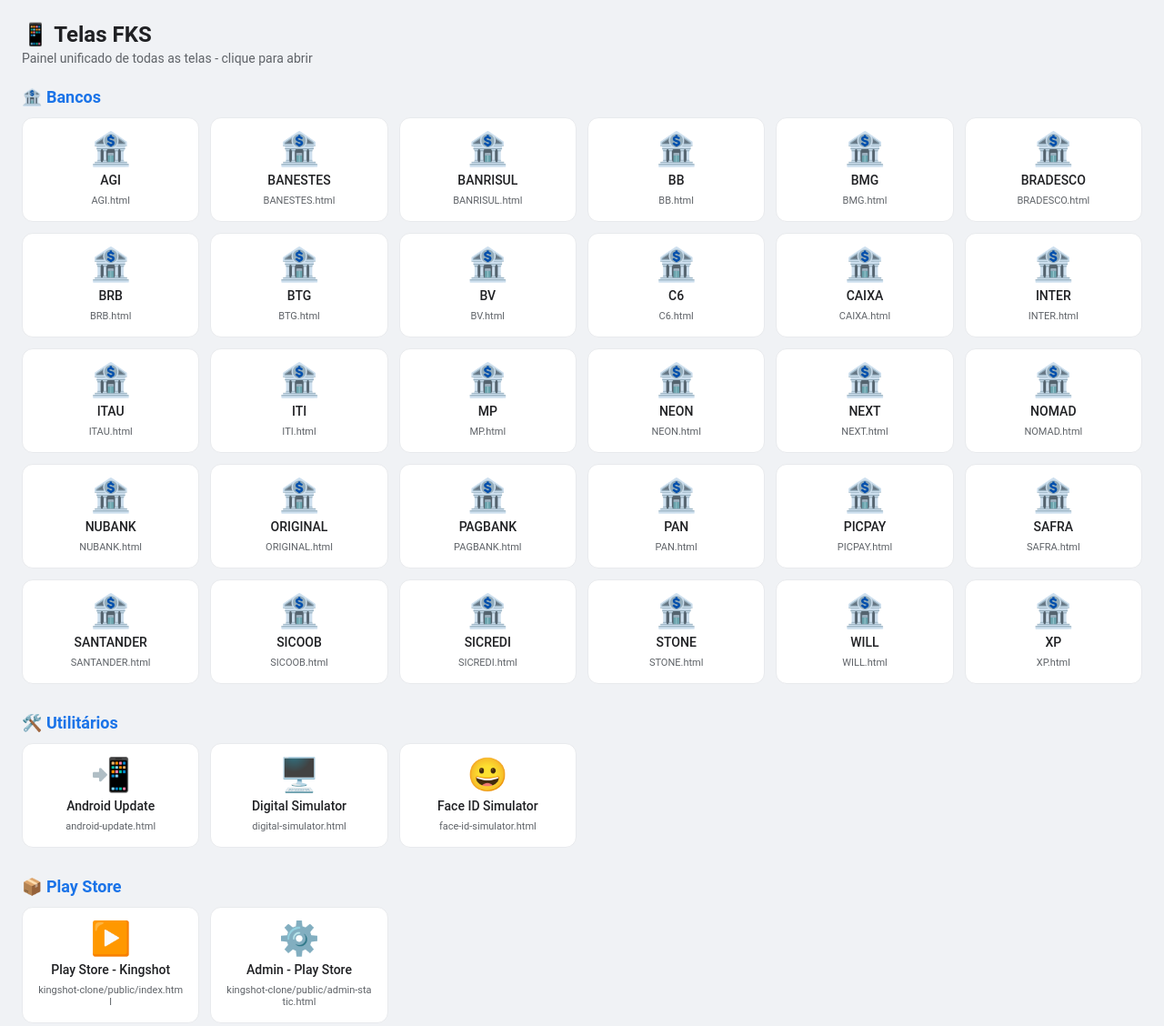
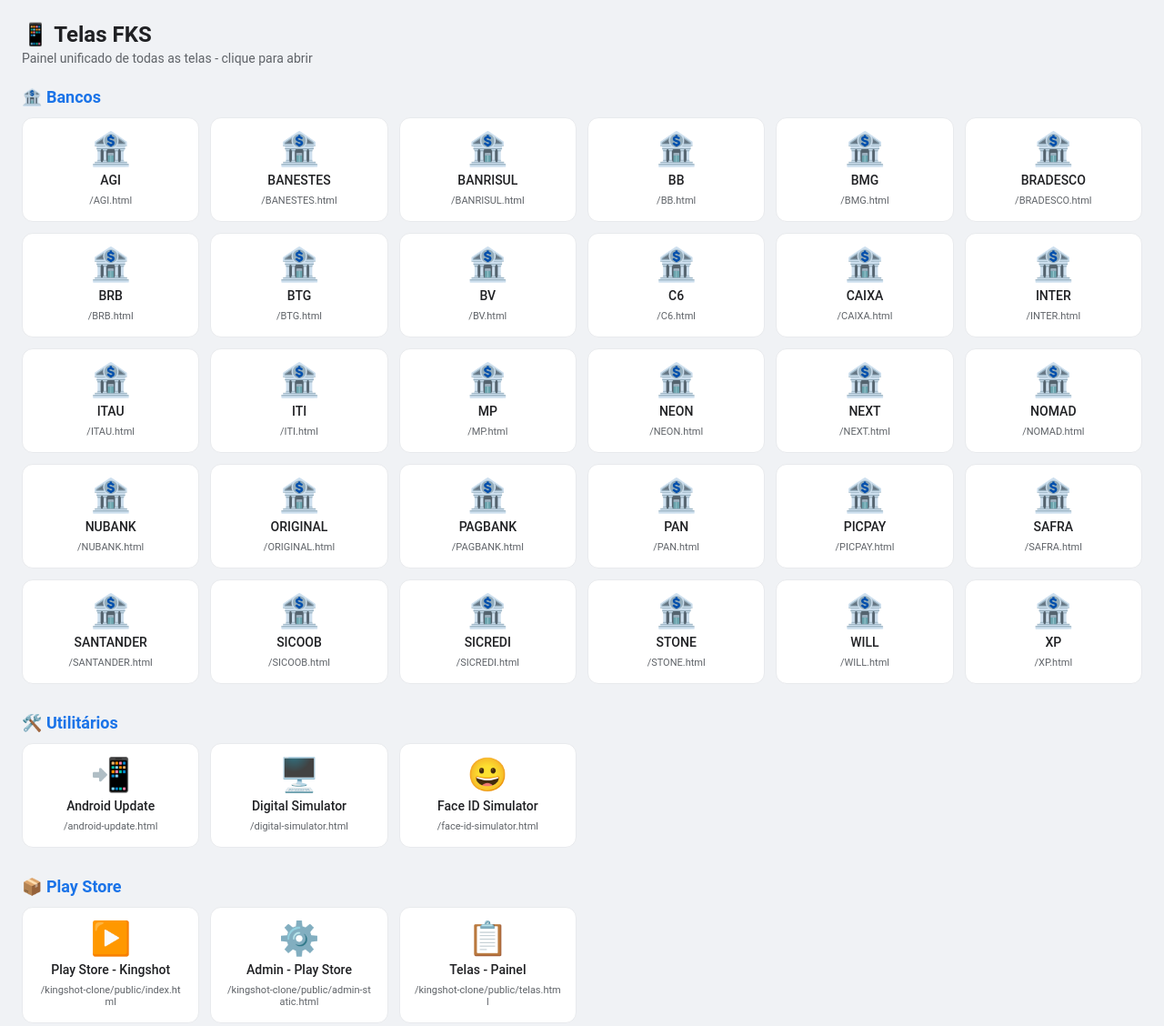
Before and after one commit to daisyfariashot-ai/telsaks, a website: page kingshot-clone/public/telas.html in a window 1280 px wide. Shown: the whole page at 91% size. Drawn offline with Linux system fonts and the light colour scheme.

Commit message:
fix: use absolute paths in telas dashboard links

```diff
--- a/kingshot-clone/public/telas.html
+++ b/kingshot-clone/public/telas.html
@@ -39,48 +39,51 @@ h1 { font-size:24px; margin-bottom:4px; }
 </div>
 
 <script>
+var base = '/';
 var banks = [
-  {name:"AGI", file:"AGI.html", emoji:"🏦"},
-  {name:"BANESTES", file:"BANESTES.html", emoji:"🏦"},
-  {name:"BANRISUL", file:"BANRISUL.html", emoji:"🏦"},
-  {name:"BB", file:"BB.html", emoji:"🏦"},
-  {name:"BMG", file:"BMG.html", emoji:"🏦"},
-  {name:"BRADESCO", file:"BRADESCO.html", emoji:"🏦"},
-  {name:"BRB", file:"BRB.html", emoji:"🏦"},
-  {name:"BTG", file:"BTG.html", emoji:"🏦"},
-  {name:"BV", file:"BV.html", emoji:"🏦"},
-  {name:"C6", file:"C6.html", emoji:"🏦"},
-  {name:"CAIXA", file:"CAIXA.html", emoji:"🏦"},
-  {name:"INTER", file:"INTER.html", emoji:"🏦"},
-  {name:"ITAU", file:"ITAU.html", emoji:"🏦"},
-  {name:"ITI", file:"ITI.html", emoji:"🏦"},
-  {name:"MP", file:"MP.html", emoji:"🏦"},
-  {name:"NEON", file:"NEON.html", emoji:"🏦"},
-  {name:"NEXT", file:"NEXT.html", emoji:"🏦"},
-  {name:"NOMAD", file:"NOMAD.html", emoji:"🏦"},
-  {name:"NUBANK", file:"NUBANK.html", emoji:"🏦"},
-  {name:"ORIGINAL", file:"ORIGINAL.html", emoji:"🏦"},
-  {name:"PAGBANK", file:"PAGBANK.html", emoji:"🏦"},
-  {name:"PAN", file:"PAN.html", emoji:"🏦"},
-  {name:"PICPAY", file:"PICPAY.html", emoji:"🏦"},
-  {name:"SAFRA", file:"SAFRA.html", emoji:"🏦"},
-  {name:"SANTANDER", file:"SANTANDER.html", emoji:"🏦"},
-  {name:"SICOOB", file:"SICOOB.html", emoji:"🏦"},
-  {name:"SICREDI", file:"SICREDI.html", emoji:"🏦"},
-  {name:"STONE", file:"STONE.html", emoji:"🏦"},
-  {name:"WILL", file:"WILL.html", emoji:"🏦"},
-  {name:"XP", file:"XP.html", emoji:"🏦"},
+  {name:"AGI", file:base+"AGI.html", emoji:"🏦"},
+  {name:"BANESTES", file:base+"BANESTES.html", emoji:"🏦"},
+  {name:"BANRISUL", file:base+"BANRISUL.html", emoji:"🏦"},
+  {name:"BB", file:base+"BB.html", emoji:"🏦"},
+  {name:"BMG", file:base+"BMG.html", emoji:"🏦"},
+  {name:"BRADESCO", file:base+"BRADESCO.html", emoji:"🏦"},
+  {name:"BRB", file:base+"BRB.html", emoji:"🏦"},
+  {name:"BTG", file:base+"BTG.html", emoji:"🏦"},
+  {name:"BV", file:base+"BV.html", emoji:"🏦"},
+  {name:"C6", file:base+"C6.html", emoji:"🏦"},
+  {name:"CAIXA", file:base+"CAIXA.html", emoji:"🏦"},
+  {name:"INTER", file:base+"INTER.html", emoji:"🏦"},
+  {name:"ITAU", file:base+"ITAU.html", emoji:"🏦"},
+  {name:"ITI", file:base+"ITI.html", emoji:"🏦"},
+  {name:"MP", file:base+"MP.html", emoji:"🏦"},
+  {name:"NEON", file:base+"NEON.html", emoji:"🏦"},
+  {name:"NEXT", file:base+"NEXT.html", emoji:"🏦"},
+  {name:"NOMAD", file:base+"NOMAD.html", emoji:"🏦"},
+  {name:"NUBANK", file:base+"NUBANK.html", emoji:"🏦"},
+  {name:"ORIGINAL", file:base+"ORIGINAL.html", emoji:"🏦"},
+  {name:"PAGBANK", file:base+"PAGBANK.html", emoji:"🏦"},
+  {name:"PAN", file:base+"PAN.html", emoji:"🏦"},
+  {name:"PICPAY", file:base+"PICPAY.html", emoji:"🏦"},
+  {name:"SAFRA", file:base+"SAFRA.html", emoji:"🏦"},
+  {name:"SANTANDER", file:base+"SANTANDER.html", emoji:"🏦"},
+  {name:"SICOOB", file:base+"SICOOB.html", emoji:"🏦"},
+  {name:"SICREDI", file:base+"SICREDI.html", emoji:"🏦"},
+  {name:"STONE", file:base+"STONE.html", emoji:"🏦"},
+  {name:"WILL", file:base+"WILL.html", emoji:"🏦"},
+  {name:"XP", file:base+"XP.html", emoji:"🏦"},
 ];
 
+var pbase = '/kingshot-clone/public/';
 var utils = [
-  {name:"Android Update", file:"android-update.html", emoji:"📲"},
-  {name:"Digital Simulator", file:"digital-simulator.html", emoji:"🖥️"},
-  {name:"Face ID Simulator", file:"face-id-simulator.html", emoji:"😀"},
+  {name:"Android Update", file:base+"android-update.html", emoji:"📲"},
+  {name:"Digital Simulator", file:base+"digital-simulator.html", emoji:"🖥️"},
+  {name:"Face ID Simulator", file:base+"face-id-simulator.html", emoji:"😀"},
 ];
 
 var playItems = [
-  {name:"Play Store - Kingshot", file:"kingshot-clone/public/index.html", emoji:"▶️"},
-  {name:"Admin - Play Store", file:"kingshot-clone/public/admin-static.html", emoji:"⚙️"},
+  {name:"Play Store - Kingshot", file:pbase+"index.html", emoji:"▶️"},
+  {name:"Admin - Play Store", file:pbase+"admin-static.html", emoji:"⚙️"},
+  {name:"Telas - Painel", file:pbase+"telas.html", emoji:"📋"},
 ];
 
 function renderGrid(items, gridId) {
```
